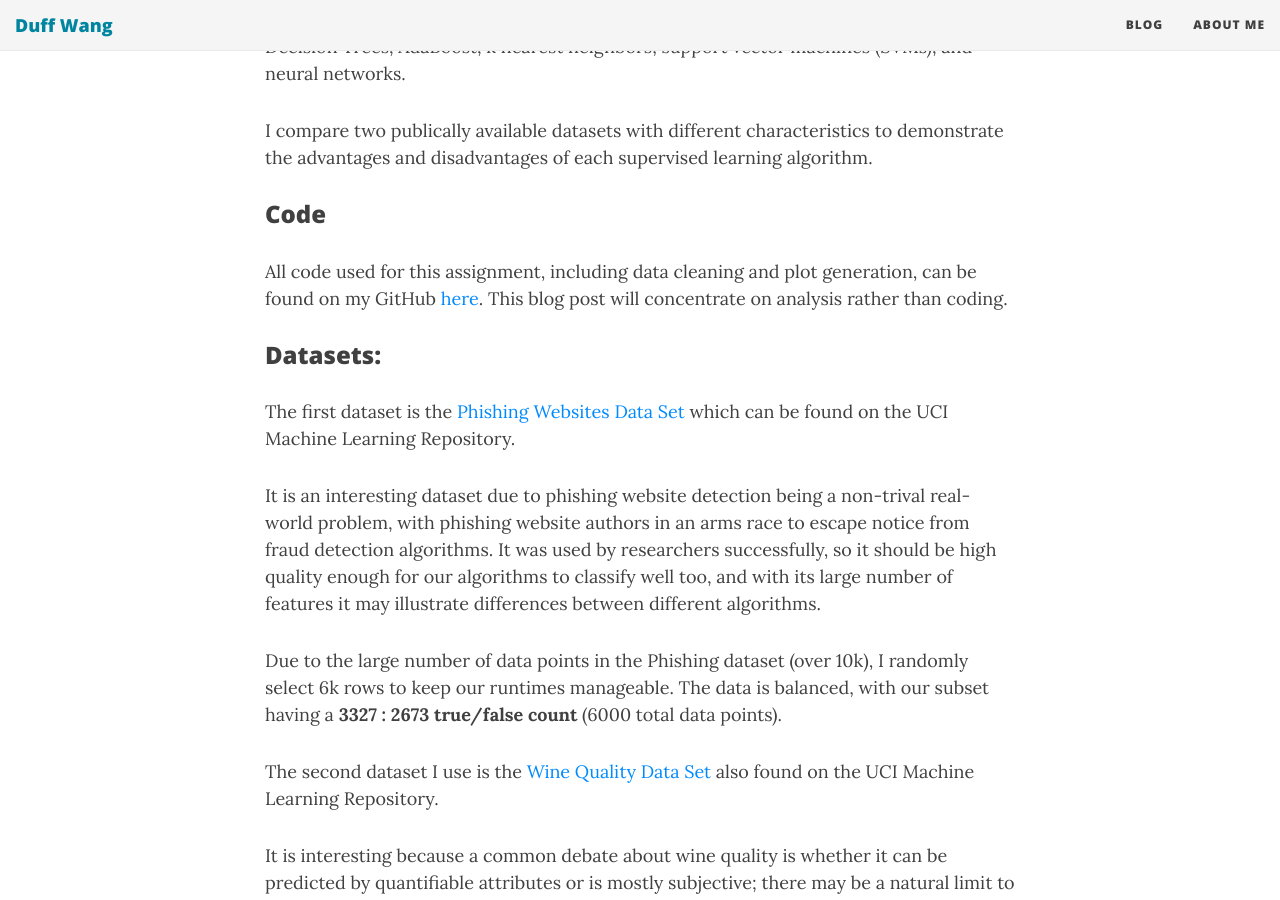
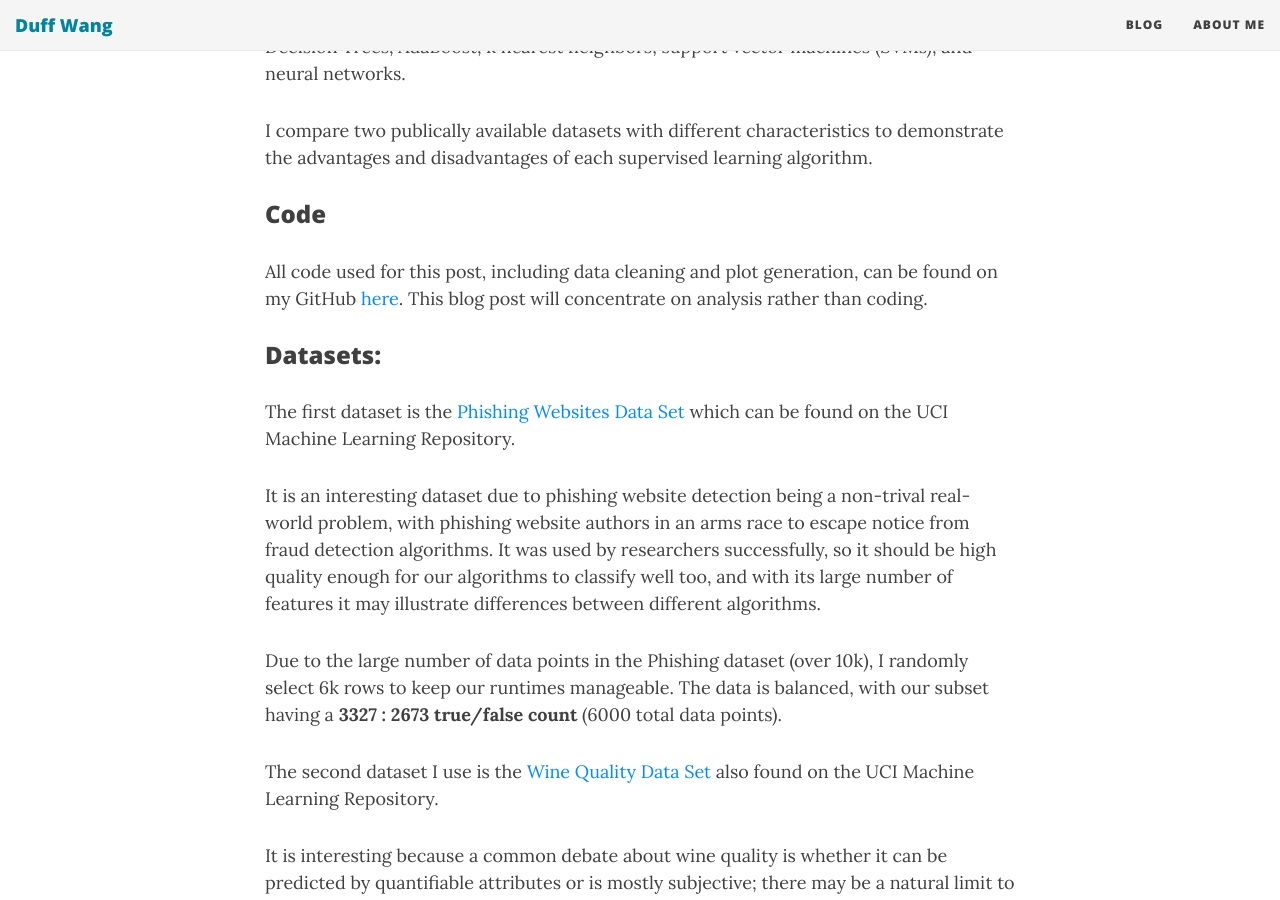
Before and after one commit to duffwang/duffwang.github.io, a Jekyll site: the page built from _posts/2019-01-03-supervised-learning.md, in a window 1280 px wide and 900 px high, scrolled down 314 px. Built offline with Jekyll 4.4.1, drawn with Linux system fonts in a browser that asks for light colours; nearby versions of some CDN libraries; comment, search, counter and statistics services are not loaded.

Commit message:
phrasing

```diff
--- a/_posts/2019-01-03-supervised-learning.md
+++ b/_posts/2019-01-03-supervised-learning.md
@@ -12,7 +12,7 @@ I compare two publically available datasets with different characteristics to de
 
 ### Code
 
-All code used for this assignment, including data cleaning and plot generation, can be found on my GitHub [here](https://github.com/duffwang/SupervisedLearning). This blog post will concentrate on analysis rather than coding.
+All code used for this post, including data cleaning and plot generation, can be found on my GitHub [here](https://github.com/duffwang/SupervisedLearning). This blog post will concentrate on analysis rather than coding.
 
 ### Datasets:
 
```
Also changed, not shown: _posts/2019-01-12-unsupervised-learning.md (+1 -1 lines).
